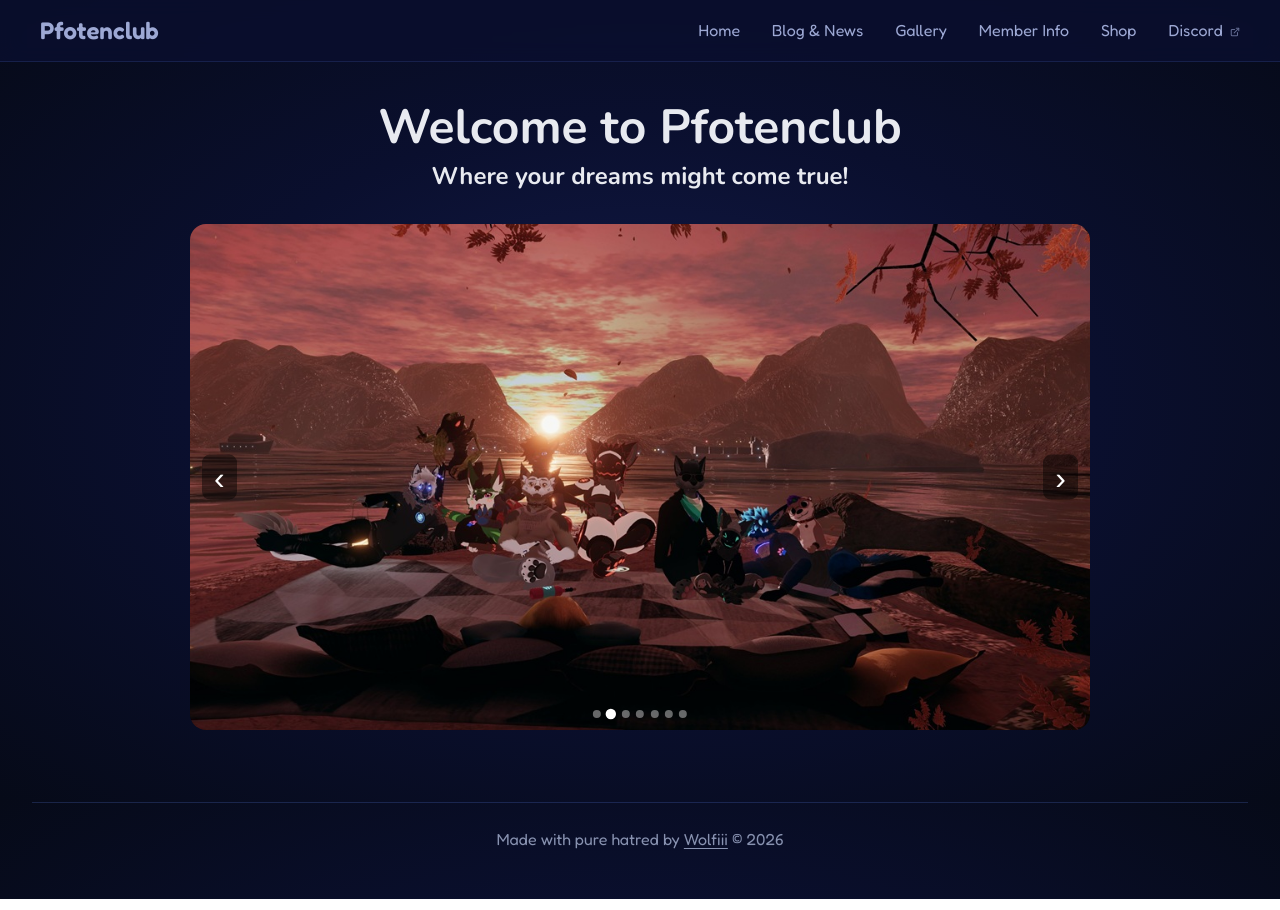
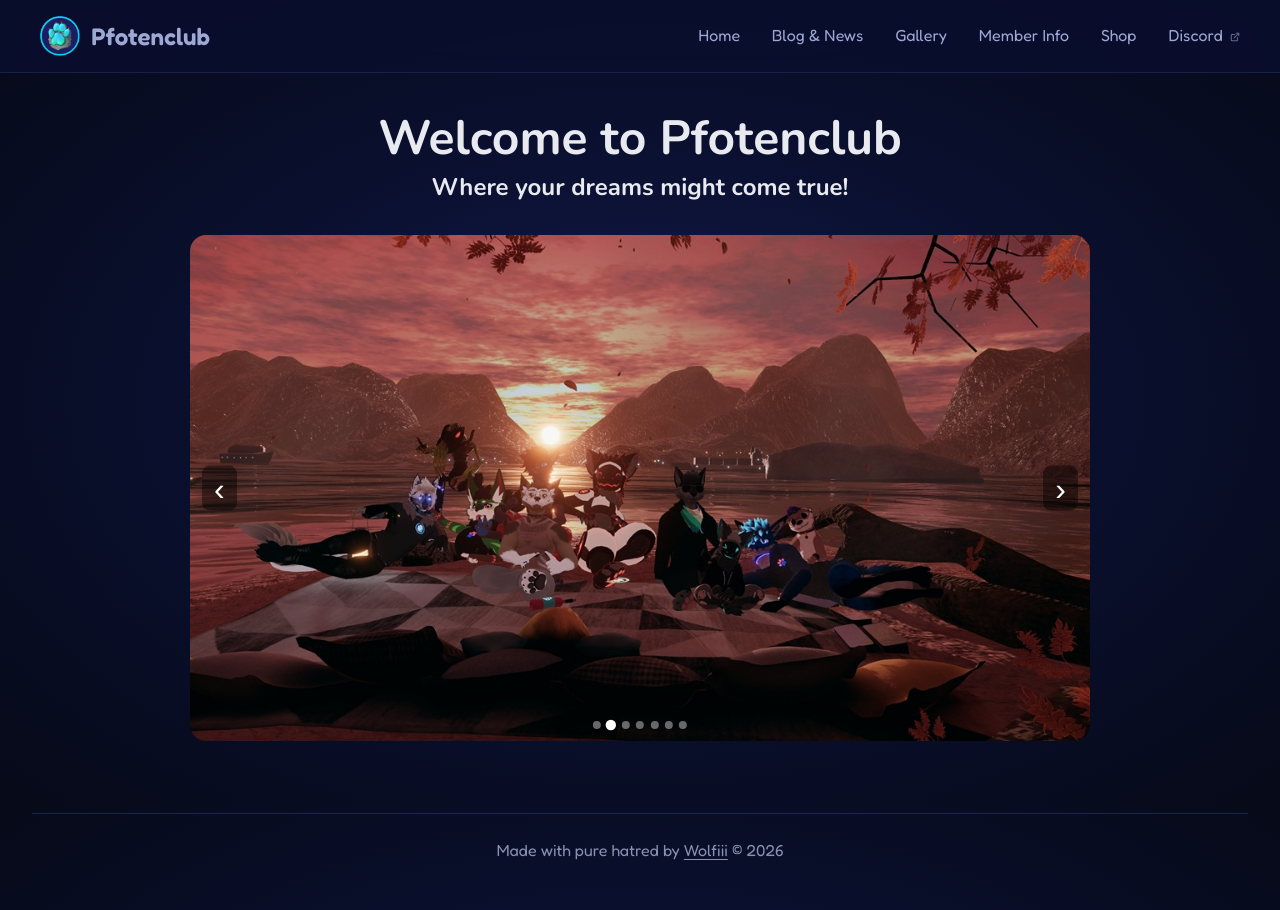
Before and after one commit to Pfotenclub/website, an Astro site: page / in a window 1280 px wide. Built offline with nearby package versions, Linux system fonts and the light colour scheme; Astro itself is replaced by a stand-in of ours.

Commit message:
Add logo image to header and update styling for better alignment

```diff
--- a/src/components/Header.astro
+++ b/src/components/Header.astro
@@ -11,7 +11,9 @@ const navLinks = [
 
 <header>
   <nav>
-    <a href="/" class="logo">Pfotenclub</a>
+    <a href="/" class="logo">
+      <img src="/logo.png" alt="Pfotenclub Logo" width="40" height="40" />
+      Pfotenclub</a>
     <button class="hamburger" aria-label="Toggle menu" aria-expanded="false" aria-controls="nav-menu">
       <span></span>
       <span></span>
@@ -72,6 +74,9 @@ const navLinks = [
     font-weight: 600;
     text-decoration: none;
     color: inherit;
+    display: flex;
+    align-items: center;
+    gap: 0.7rem;
   }
 
   .nav-links {
```
Also changed, not shown: public/logo.png (added), 1 other file.
